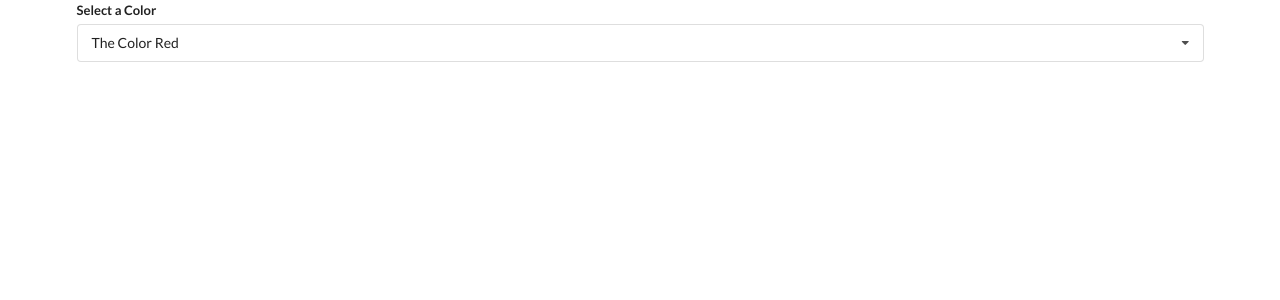
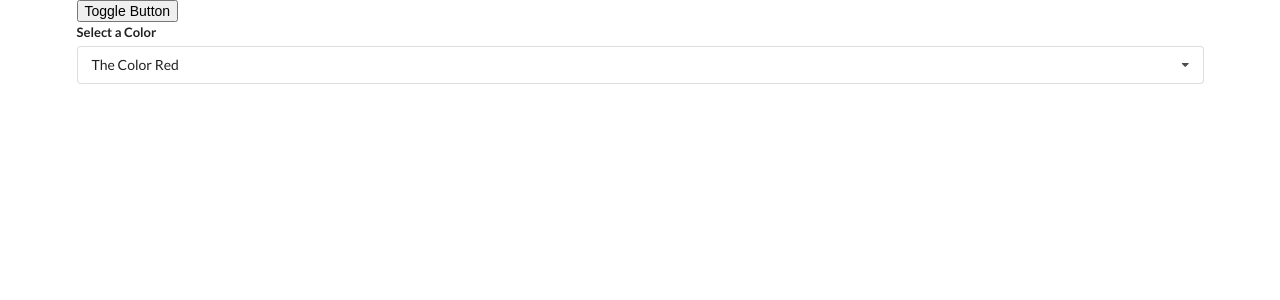
Before and after one commit to YusukeYoshihiro/React_Hooks, a React (Create React App) app: page / in a window 1280 px wide. Shown: the top 300 px of the page. Built offline with nearby package versions, Linux system fonts and the light colour scheme.

Commit message:
Added removeEventlistener as a cleanUp    new file:.vscode/settings.json modified:src/App.js modified:src/components/Dropdown.js

```diff
--- a/src/App.js
+++ b/src/App.js
@@ -1,4 +1,4 @@
-import React, {useState} from 'react'
+import React, { useState } from 'react'
 import Dropdown from './components/Dropdown';
 // import Search from './components/Search';
 
@@ -35,13 +35,19 @@
 
 const App = () => {
   const [selected, setSelected] = useState(options[0]);
+  const [showDropdown, setShowDropdown] = useState(true)
   return (
     <div className="ui container">
-        <Dropdown
-         selected={selected}
-         onSelectedChange={setSelected}
-         options={options}
-        />
+      <button onClick={() => setShowDropdown(!showDropdown)}>Toggle Button</button>
+      {showDropdown ?
+        <div>
+          <Dropdown
+            selected={selected}
+            onSelectedChange={setSelected}
+            options={options}
+          />
+        </div> : null
+      }
     </div>
   )
 }
--- a/src/components/Dropdown.js
+++ b/src/components/Dropdown.js
@@ -1,47 +1,55 @@
-import React,{ useState, useEffect } from 'react';
+import React, { useState, useEffect, useRef } from 'react';
 
 const Dropdown = ({ options, selected, onSelectedChange }) => {
   const [open, setOpen] = useState(false);
+  const ref = useRef();
 
   useEffect(() => {
-    document.body.addEventListener('click', ()=>{
-      console.log('BODY CLICK');
+    const onBodyClick = (e) => {
+      if (ref.current.contains(e.target)) {
+        return;
+      }
       setOpen(false)
-    }, { capture:true })
+    };
+    document.body.addEventListener('click', onBodyClick, { capture: true })
+
+    return () => {
+      // this cleanUp is invoked right before ComponentWillUnmount
+      // it means remove onBodyClick to avoid show error like "TypeError: Cannot read property 'contains' of null = "null".contains(e.target)"
+      document.body.removeEventListener('click', onBodyClick, { capture: true })
+    }
   }, []);
 
   const renderedOptions = options.map((option) => {
-   if(option.value === selected.value){
+    if (option.value === selected.value) {
       return null;
     }
     return (
-
       <div
         key={option.value}
         className="item"
-       onClick={()=>{
-          console.log('ITEM CLICK');
+        onClick={() => {
           onSelectedChange(option)
         }}
       >
         {option.label}
       </div>
-    )
-  })
+    );
+  });
+  // console.log(ref.current);
   return (
-    <div className="ui form">
+    <div ref={ref} className="ui form">
       <div className="field">
         <label className="label">Select a Color</label>
         <div
-         onClick={()=> {
-          console.log('DROPDOWN CLICKED');
+          onClick={() => {
             setOpen(!open)
           }}
           className={`ui selection dropdown ${open ? 'visible active' : ''}`}
         >
           <i className="dropdown icon"></i>
           <div className="text">{selected.label}</div>
-          <div className={`menu ${open ? 'visible transition': ''}`}>
+          <div className={`menu ${open ? 'visible transition' : ''}`}>
             {renderedOptions}
           </div>
         </div>
```
Lines whose indentation alone changed are shown as unchanged.
